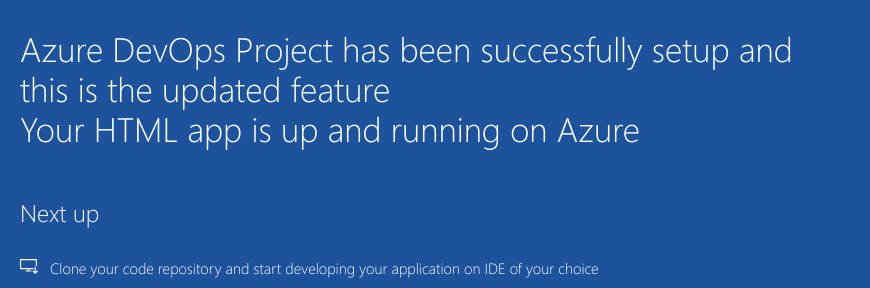
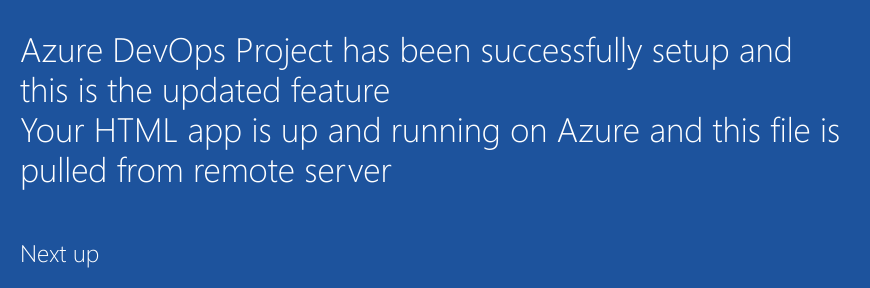
Before and after one commit to adityasinha1996/sampleproj, a plain HTML site: page index.html in a window 1280 px wide. Shown: the part 442-730 px from the top of the page, 205-1075 px from the left. Drawn offline with Linux system fonts and the light colour scheme.

Commit message:
Update index.html

```diff
--- a/index.html
+++ b/index.html
@@ -20,7 +20,7 @@
             <div class="content-body">
                 <div class="success-text">Success!</div>
                 <div class="description line-1"> Azure DevOps Project has been successfully setup and this is the updated feature</div>
-                <div class="description line-2"> Your HTML app is up and running on Azure</div>
+                <div class="description line-2"> Your HTML app is up and running on Azure and this file is pulled from remote server</div>
                 <div class="next-steps-container">
                     <div class="next-steps-header">Next up</div>
                     <div class="next-steps-body">
```
